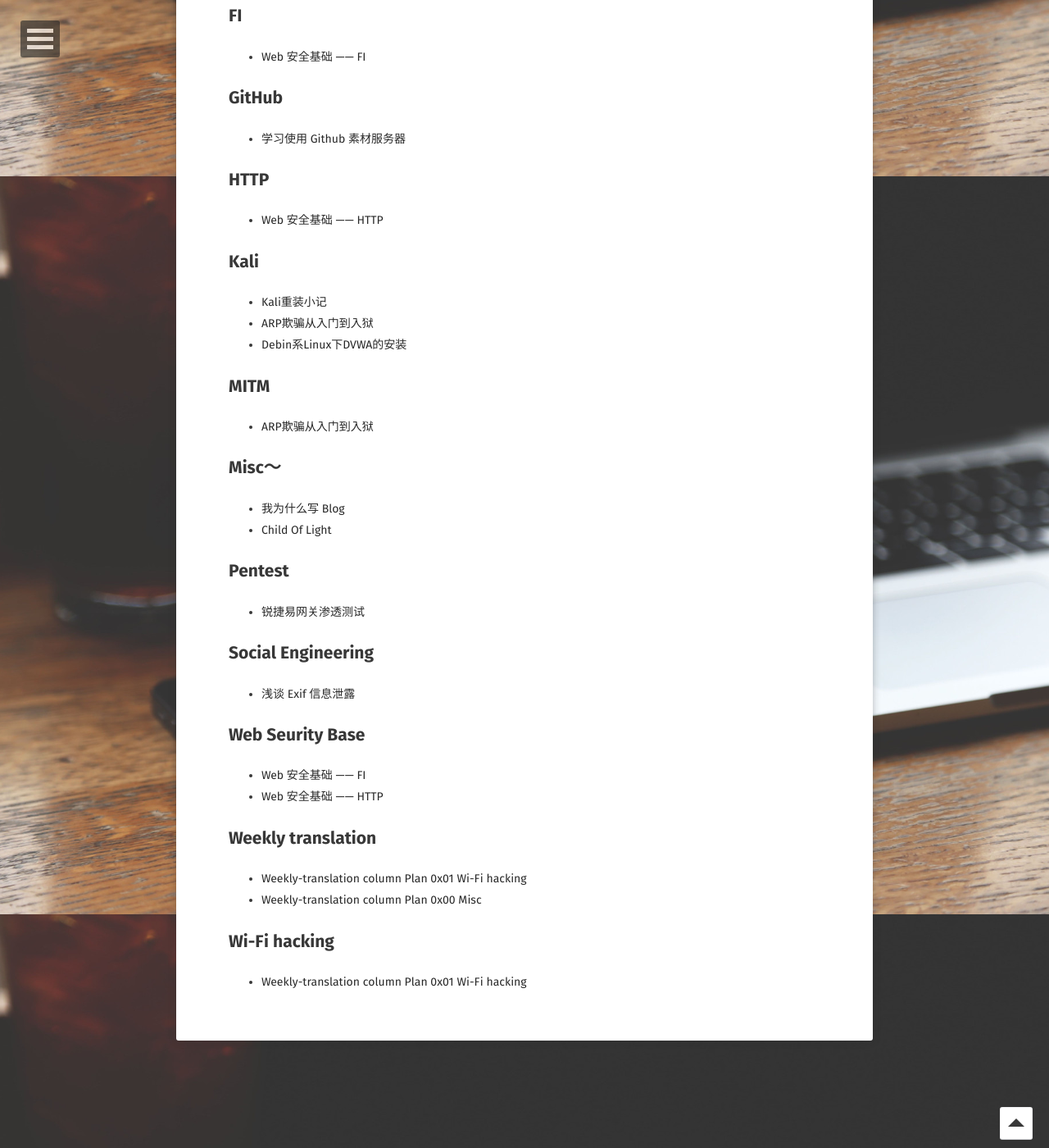
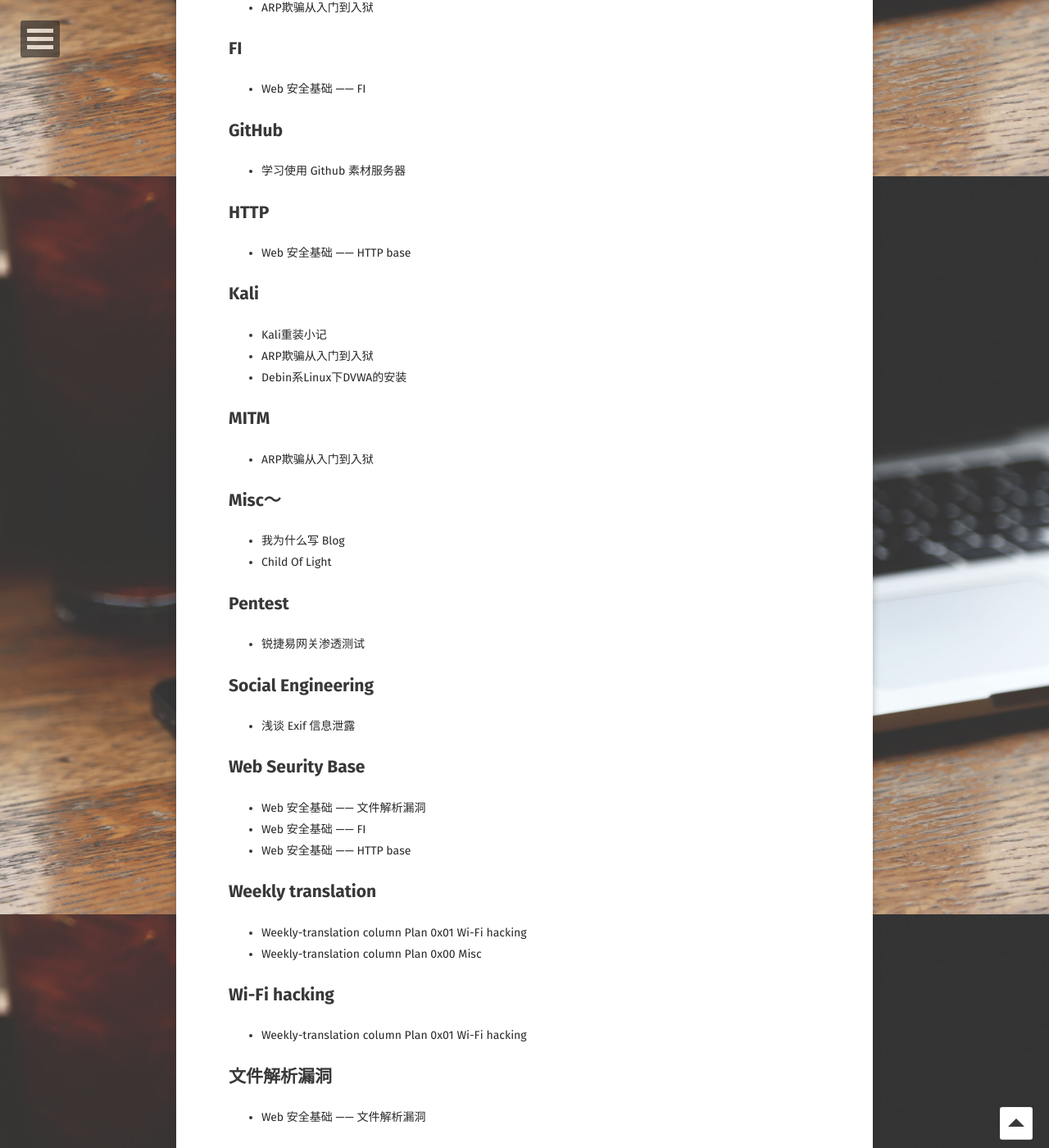
Before and after one commit to Aquilao/Blog, a Jekyll site: the page built from tags/index.html, in a window 1280 px wide and 1400 px high, scrolled down 685 px. Shown: the whole window at 82% size. Built offline with Jekyll 4.4.1, drawn with Linux system fonts in a browser that asks for light colours; some web fonts are replaced; some of the changed lines change nothing that is shown.

Commit message:
[+] parsing vulnerability

```diff
--- /dev/null
+++ b/_posts/2018-5-26-parsing_vulnerability.md
@@ -0,0 +1,169 @@
+---
+layout: post
+title: "Web 安全基础 —— 文件解析漏洞"
+date: 2018-5-26
+excerpt: "一些常见的服务器文件解析漏洞"
+tag:
+- 文件解析漏洞
+- Web Seurity Base
+comments: true
+---
+
+
+## 0x00 概述
+
+CasperKid 师傅以前在一篇 paper 里写到他对渗透测试本质的看法，大概意思是抽象来看，渗透测试的本质就是
+
+> 代码注入 + 代码解析/代码执行
+
+像 SQL Inject、Remote Code Execution 之类的是让直接让代码、SQL 语句等直接注入一个可以直接执行的环境里，就不用考虑代码执行的部分。
+
+而像文件上传这样的就是做到了代码注入，但还要想办法让代码被解析，从而达到目的。
+
+文件解析漏洞和上次讲到的 [FIle Inclusion](https://aquilao.github.io/Blog/file_inclusion/) 一样，都是攻击者经常用来解析代码的方法。
+
+
+
+## 0x01 Apache
+
+### Apache 未知扩展名解析漏洞
+
+Apache 对文件名是从后向前解析的，如果 PHP 以 module 方式工作在 Apache 上的话会跳过未知（未在 mime.type 中收录）的文件名，直到遇到已知的文件名，若是'.php'，'.php5'之类的话则当作 php 文件解析
+
+比如
+
+    a.php.aaa.bbb.ccc
+
+会被当作
+
+    a.php
+
+来解析
+
+具体可以看这篇文章 [Apache解析漏洞详解](https://www.cnblogs.com/milantgh/p/5116955.html)
+
+### .hataccess 文件
+
+.htaccess 文件是 Apache 的一个配置文件，它负责相关目录下的网页配置。
+
+如果在 Apache 中 .htaccess 可被执行且可被上传，那就可以自己定义哪些文件可以被解析了。
+
+比如我们可以在 .htaccess 中写入:
+
+	<FilesMatch ".(jpg)$">
+	SetHandler application/x-httpd-php
+	</FilesMatch>
+
+所有的扩展名为 jpg 的文件都会被当作 php 被解析
+
+## 0x02 IIS
+
+### IIS 6.0 解析漏洞
+
+1. 目录名里有".asp"、".asa"的目录中的所有文件都会被当作 asp 文件来解析
+2. 文件名像是"a.asp;b.jpg"时也会被当中 asp 文件解析
+
+第一点的话很好理解
+
+比如在根目录下名为"a.asp"的目录中有个名为"b.jpg"的 asp 图马
+
+payload
+
+    http://127.0.0.1/a.asp/b.jpg
+
+使用 payload 就能解析了
+
+接下来是第二点
+
+将一个 asp 图马命名为 a.asp;b.jpg 然后上传，只要访问这个文件就能解析了
+
+payload
+
+    http://127.0.0.1/a.asp;b.jpg
+
+### IIS 7.0/7.5
+
+过在 PHP FastCGI，并不是 IIS 的问题，会在后面讲到。
+
+
+
+## 0x03 Nginx
+
+
+### 00 截断
+
+00 截断要求 Nginx <= 0.837 & php < 5.3.4 & magic_quotes_gpc = Off
+
+比如我们上传了一个名为"a.jpg"的 php 图马在网站根目录下
+
+payload
+
+    http://127.0.0.1/a.jpg%00php
+
+使用该 payload 就可以把这个图马作为 php 解析了
+
+
+### Nginx 文件名逻辑漏洞（CVE-2013-4547）
+
+CVE-2013-4547 会在 version > 0.8.41 & version < 1.4.3 || version <= 1.5.7 的情况下起效
+
+比如我们在网站根目录下有个名为"a.jpg "（注意后面有个空格）的 php 图马，
+
+payload
+
+    http://127.0.0.1/a.jpg \0.php
+
+Linux 下 php-fpm 默认限制的后缀名为 php，所以该漏洞在 linux 下很难实现，除非 php-fpm.conf 中的 security.limit_extensions 为空，不然访问只会提示 "Access Denied"
+
+不过在 Windows 下则很容易实现，Windows 的文件名是不可以有空格的，如果有也会被去掉。在 Windows 下，我们就没必要上传带空格的文件了,只要上传一个普通的图马然后使用像上面一样的 payload 就可成功解析了
+
+### PHP FastCGI 路径解析漏洞
+
+不是 Nginx 自身的漏洞，但在 Nginx 上较为常见，下一节将介绍
+
+
+## 0x04 PHP FastCGI 路径解析漏洞
+
+php.ini 默认设置 cgi.fix_pathinfo = 1 的情况下使用 fastcgi server 的服务器（Nginx、IIS 7.0/7.5）上一般会出现该漏洞
+
+举个栗子，在网站根目录下有个名为"a.jpg"的 php 图马
+
+payload
+
+    http://127.0.0.1/a.jpg/b.php
+
+服务器找不到"b.php"，于是就向前解析，将"a.jpg"作为 php 文件解析了。
+
+
+
+## 0x05 防御方法
+
+首先最好的方法就是设置保存上传文件的目录不可执行，只要没有权限，恶意代码也没办法。另外因服务器不同也有某些地方得注意
+
+### Apache
+
+1. 不使用 module 方式
+2. 修改 Apache 配置文件，禁止像是".php."这样的文件执行
+
+### IIS 6.0
+
+不给用户创建文件夹的权限
+
+### IIS 7.0/7.5
+
+把 php.ini 中的 cgi.fix_pathinfo 的值改为 0
+
+### Nginx
+
+1. 更新到最新版
+2. 把 php.ini 中的 cgi.fix_pathinfo 的值改为 0
+
+
+
+## 0x06 参考
+
+1. [CVE-2013-4547 Nginx解析漏洞深入利用及分析](http://www.91ri.org/9064.html)
+2. [文件解析漏洞总结-Nginx](https://blog.csdn.net/wn314/article/details/77388289)
+3. [在PHP中使用FastCGI解析漏洞及修复方案](http://www.jb51.net/article/74629.htm)
+4. [Apache解析漏洞详解](https://www.cnblogs.com/milantgh/p/5116955.html)
+5. [IIS WebDAV安全配置](https://www.2cto.com/article/201307/228165.html)
--- a/_posts/2018-5-4-HTTP.md
+++ b/_posts/2018-5-4-HTTP_base.md
@@ -1,6 +1,6 @@
 ---
 layout: post
-title: "Web 安全基础 ——  HTTP"
+title: "Web 安全基础 ——  HTTP base"
 date: 2018-5-4
 excerpt: "HTTP base"
 tag:
@@ -106,7 +106,7 @@
 
 其中 GET、HEAD、POST 方法最为常见，PUT、DELETE、CONNECT、PATCH 方法由于太过于危险而被大多数 Web 服务器禁用
 
-OPTION 方法可以探测到 Web 服务器所支持的请求方法
+OPTIONS 方法可以探测到 Web 服务器所支持的请求方法
 
 由于 HEAD 比较节省资源，所以可以用 HEAD 方法写一些扫描器来从 HTTP Headers 中获得信息
 
```
Also changed, not shown: 1 other file.
